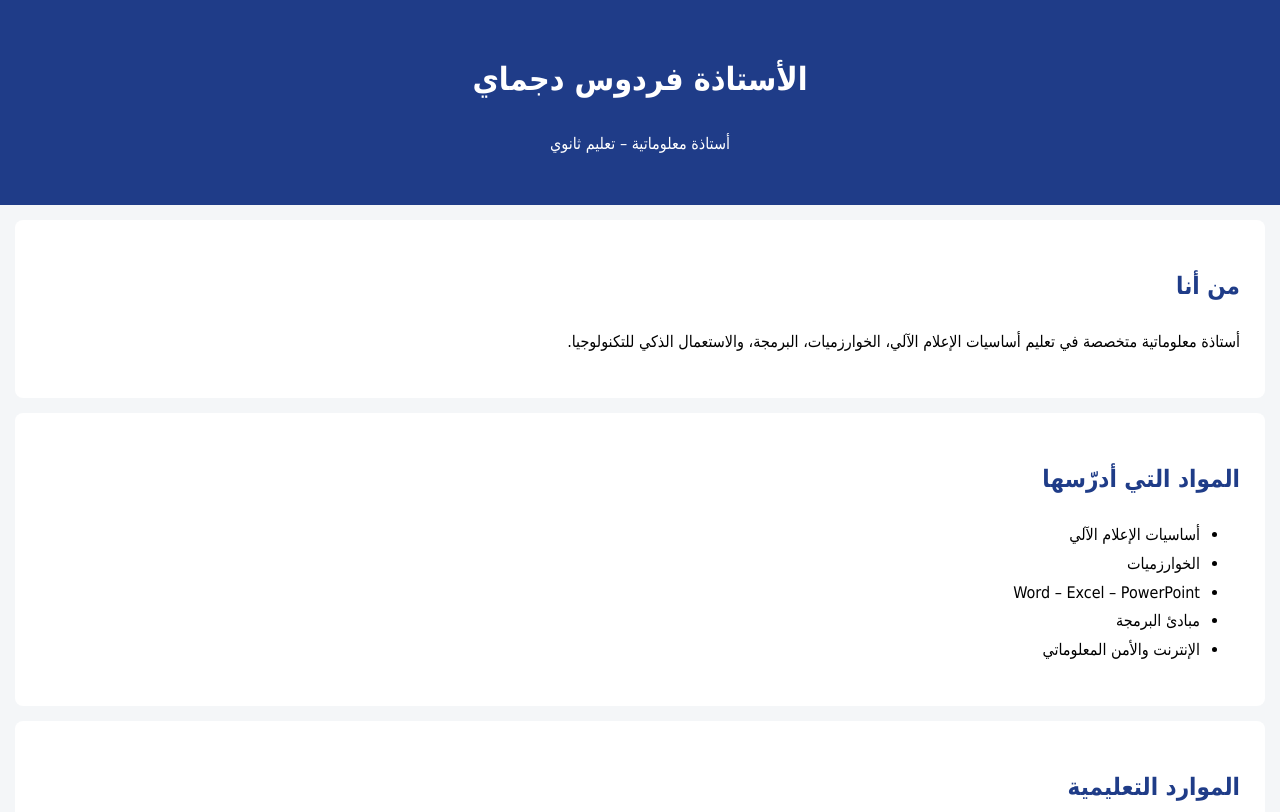
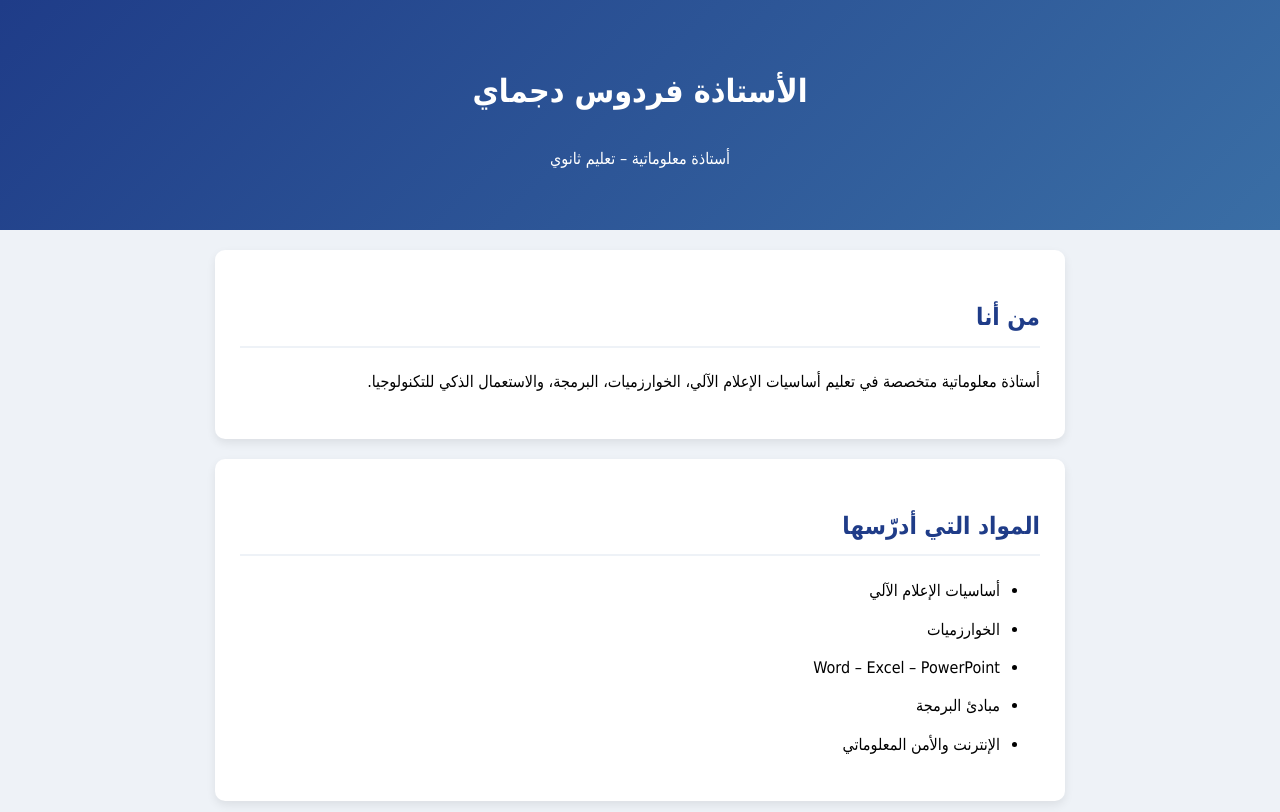
Before and after one commit to doussa98/doussa98.github.io, a plain HTML site: page index.html in a window 1280 px wide. Shown: the top 812 px of the page. Drawn offline with Linux system fonts and the light colour scheme.

Commit message:
Update index.html

```diff
--- a/index.html
+++ b/index.html
@@ -6,33 +6,53 @@
    <style>
     body {
         font-family: Tahoma, Arial, sans-serif;
-            background-color: #f4f6f8;
+        background-color: #eef2f7;
         margin: 0;
-            padding: 0;
-            line-height: 1.8;
+        line-height: 1.9;
     }
     header {
-            background-color: #1f3c88;
+        background: linear-gradient(135deg, #1f3c88, #3a6ea5);
         color: white;
-            padding: 30px;
+        padding: 40px 20px;
         text-align: center;
     }
     section {
+        background: white;
+        margin: 20px auto;
         padding: 25px;
-            margin: 15px;
-            background: white;
-            border-radius: 8px;
+        max-width: 800px;
+        border-radius: 10px;
+        box-shadow: 0 4px 10px rgba(0,0,0,0.08);
     }
     h2 {
         color: #1f3c88;
+        border-bottom: 2px solid #eef2f7;
+        padding-bottom: 5px;
+    }
+    ul li {
+        margin-bottom: 8px;
+    }
+    .btn {
+        display: inline-block;
+        background: #1f3c88;
+        color: white;
+        padding: 10px 20px;
+        border-radius: 6px;
+        text-decoration: none;
+        margin-top: 10px;
+    }
+    .btn:hover {
+        background: #16306b;
     }
     footer {
         text-align: center;
         padding: 15px;
         background: #1f3c88;
         color: white;
+        margin-top: 30px;
     }
 </style>
+
 </head>
 <body>
 
```
Lines whose indentation alone changed are shown as unchanged.
